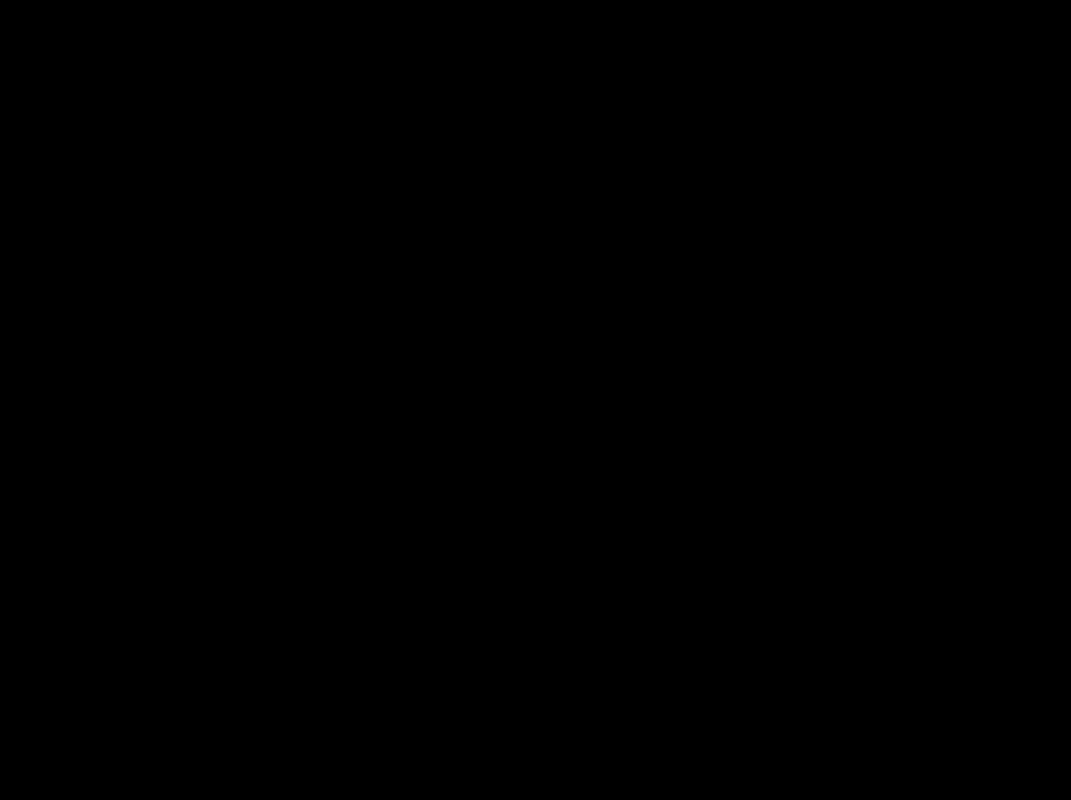
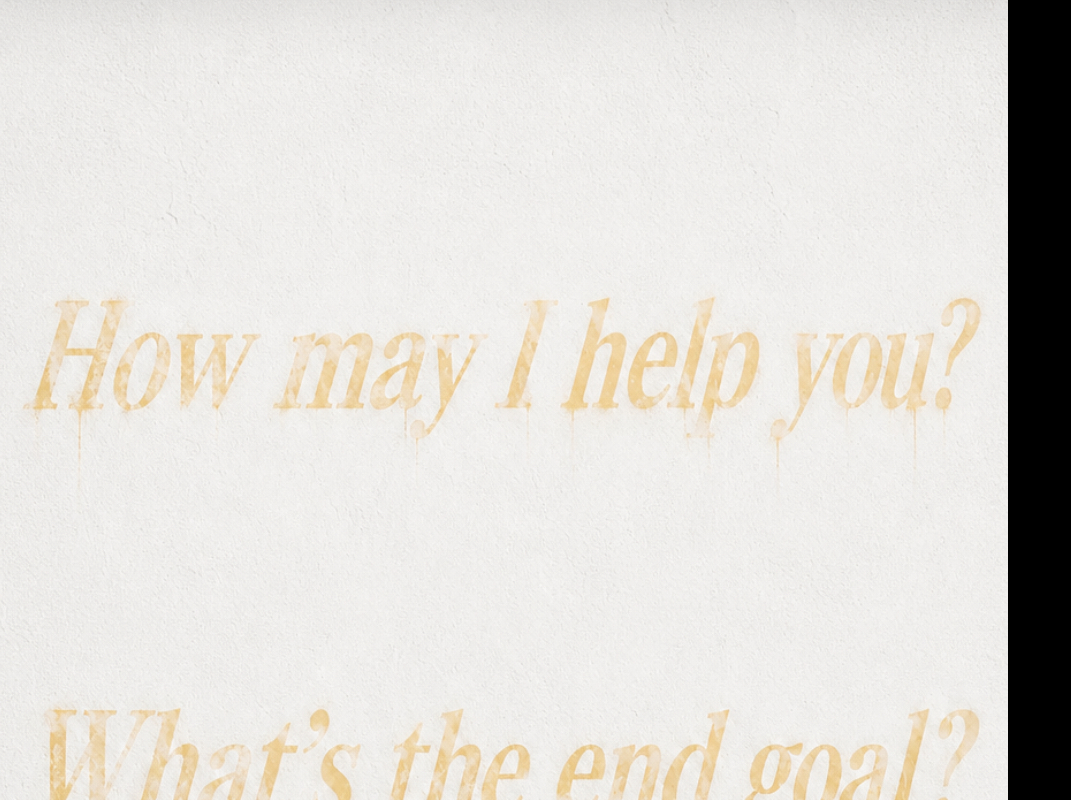
Before and after one commit to BryAi-Art-Intelligence/BryAi, a plain HTML site: page index.html in a window 1280 px wide. Shown: the whole page, without its empty margins (0-1071 px from the left). Drawn offline with Linux system fonts and the light colour scheme.

Commit message:
Update index.html

```diff
--- a/index.html
+++ b/index.html
@@ -26,7 +26,7 @@
 
 <body>
 
-<iframe src="pic.html" title="BryAi"></iframe>
+<iframe src="IMG_2591.jpeg" title="BryAi"></iframe>
 
 </body>
 </html>
```
